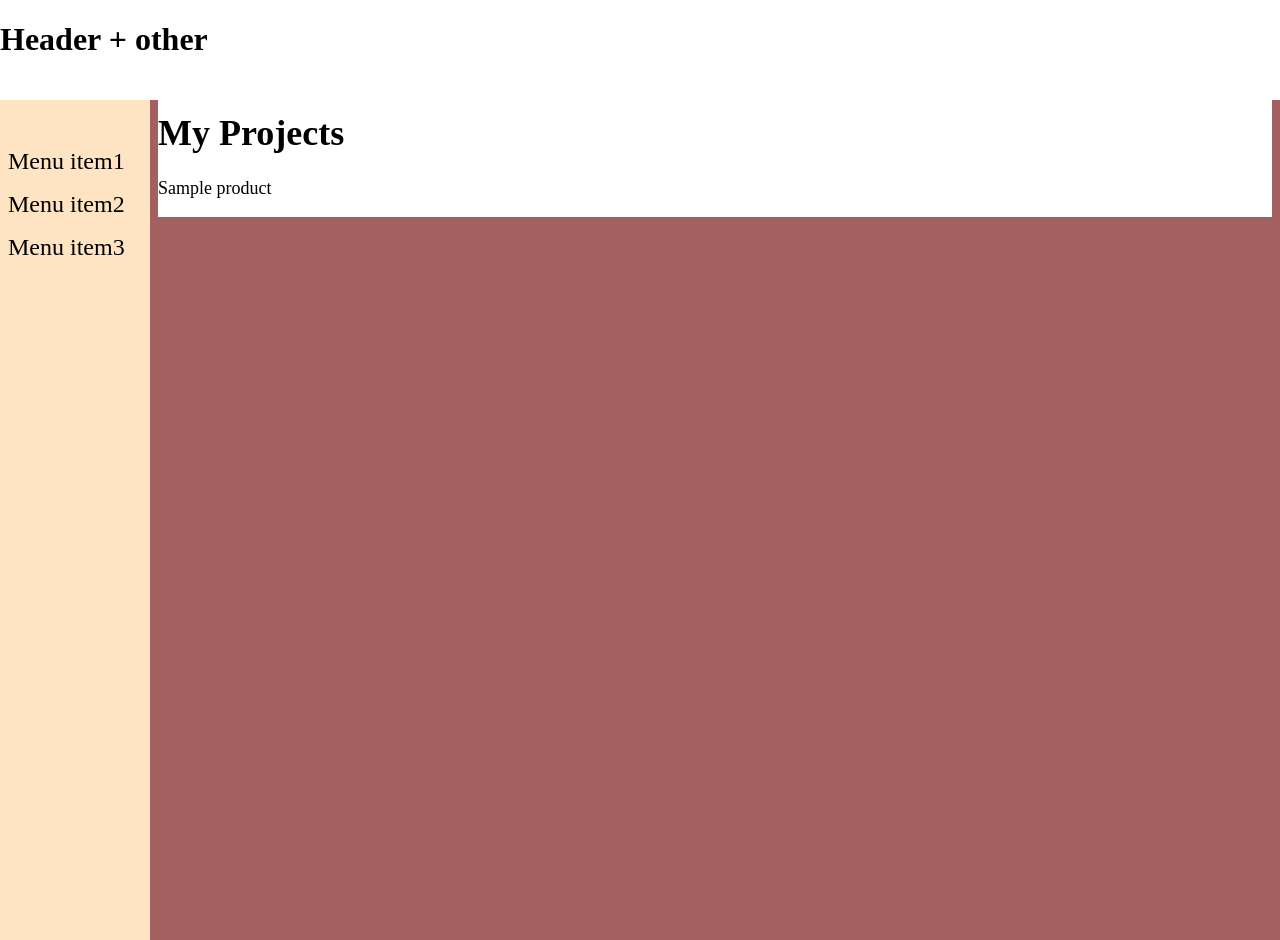
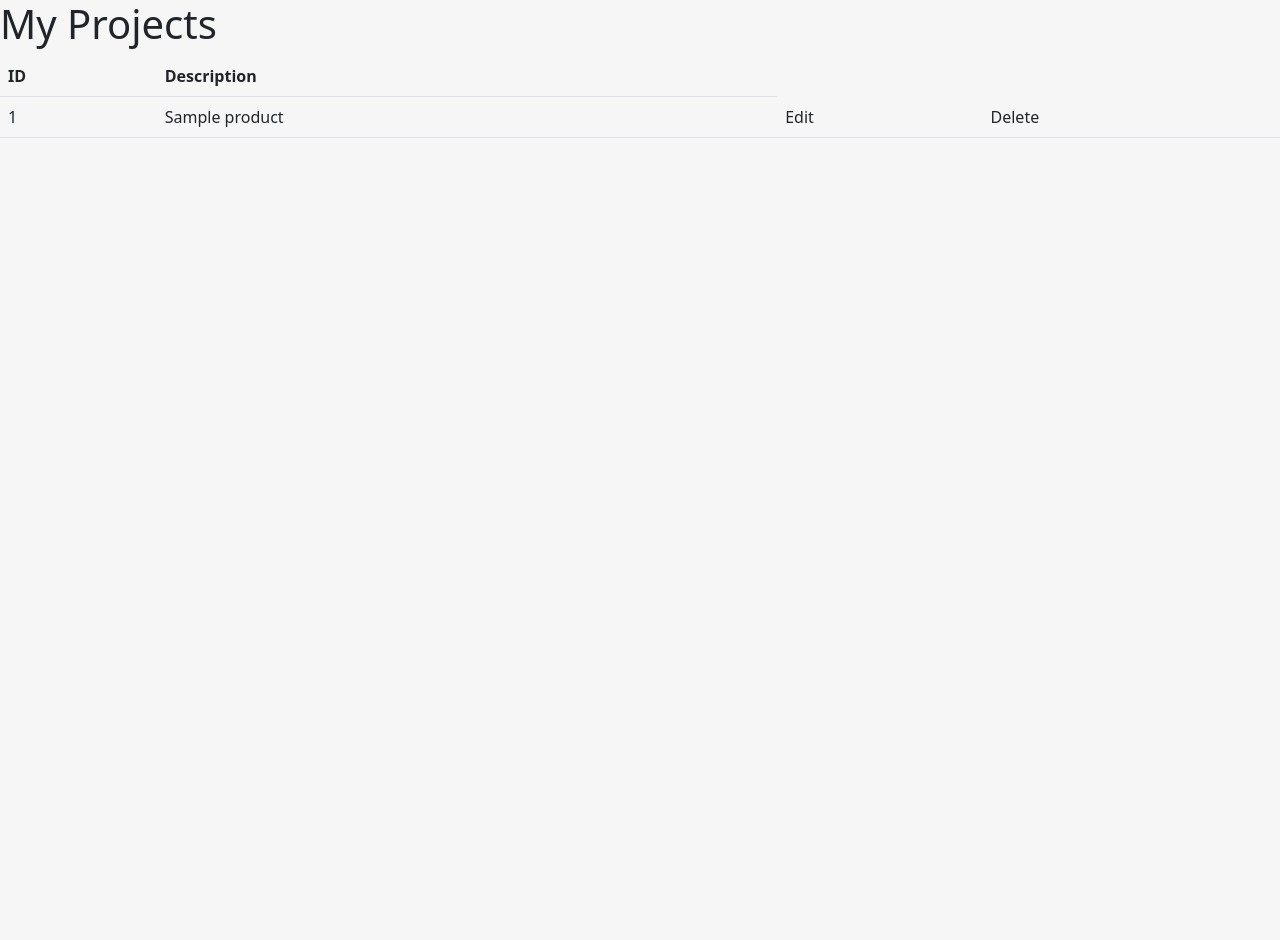
Before and after one commit to patricijus/portfolio, a Flask app: page /products/product_list in a window 1280 px wide. After the commit the page ends 138 px from the top, so only its background shows below. Run offline with Flask 3, Linux system fonts and the light colour scheme; tables that the repository leaves empty hold one stand-in row (values such as "Sample post").

Commit message:
added product table ans started learning bootstrap

```diff
--- a/my_final_project/products/templates/product-list.html
+++ b/my_final_project/products/templates/product-list.html
@@ -1,7 +1,24 @@
 {% extends 'index.html' %}
 
 {% block content %}
+<table class="table">
+    <thead>
+        <tr>
+            <th scope="col">ID</th>
+            <th scope="col">Description</th>
+        </tr>
+    </thead>
+    <tbody>
     {% for product in products %}
-        <p>{{ product }}</p>
+    <tr>
+        <td>{{ product.id }}</td>
+        <td>{{ product.name }}</td>
+        <td>Edit</td>
+        <td>Delete</td>
+    </tr>
+
     {% endfor %}
+    </tbody>
+</table>
+
 {% endblock content %}
--- a/my_final_project/static/css/main.css
+++ b/my_final_project/static/css/main.css
@@ -1,41 +1,48 @@
 body {
-    padding: 60px 0;
-    background: #a46060;
-    }
-    .header {
-        height: 100px;
-        width: 100%;
-        background: #fff;
-        position: absolute;
-        left:0;
-        top:0;
-    }
+    background: #f6f6f6;
+    height: 100vh;
+  }
+  nav {
+    background-color: white;
+  }
+  .search-form {
+    width: 50%;
+  }
 
-    .sidebar {
-        height: 100%;
-        width: 150px;
-        position: absolute;
-        left:0;
-        top:100px;
-        padding-top: 40px;
-        background-color: bisque;
-    }
+  #sidebar {
+    position: fixed;
+    top: 0;
+    bottom: 0;
+    left: 0;
+    z-index: 9999;
+    box-shadow: -1px 0 0 rgba(0, 0, 0, .1);
+    max-width: 10vw;
+  }
 
-    .sidebar div {
-        padding: 8px;
-        font-size: 24px;
-        display: block;
-    }
+  #sidebar .nav-item {
+    text-align: center;
+    padding: 25px 0;
+  }
 
-    .body {
-        margin-left: 150px;
-        font-size: 18px;
-        top:100px;
-        padding-top: 20px;
+  #sidebar .nav-item a {
+    color: rgba(0,0,0,.2);
+  }
 
-    }
+  #sidebar .nav-item a.active {
+    color: #0d6efd;
+  }
 
-    .content {
-        background: #fff;
-        align-content: center;
-    }
+  .vertical-nav {
+    margin-top: 20vh;
+  }
+
+  .logo {
+    max-height: 30px;
+    margin: 15px 25px;
+  }
+
+  a.navbar-brand {
+    text-align: center;
+    width: 100%;
+    display: block;
+  }
--- a/my_final_project/templates/index.html
+++ b/my_final_project/templates/index.html
@@ -8,27 +8,19 @@
 <meta name="author" content="Patrick Kennedy">
 <title>Ivan Dimic</title>
 <!-- styles -->
+<link href="https://cdn.jsdelivr.net/npm/bootstrap@5.2.3/dist/css/bootstrap.min.css" rel="stylesheet" integrity="sha384-rbsA2VBKQhggwzxH7pPCaAqO46MgnOM80zW1RWuH61DGLwZJEdK2Kadq2F9CUG65" crossorigin="anonymous">
 <link rel="stylesheet" href="{{ url_for('static', filename='css/main.css') }}">
 </head>
 <body>
-    <div class="header">
-        <h1>Header + other</h1>
-    </div>
-    <div class="sidebar">
-        <div>Menu item1</div>
-        <div>Menu item2</div>
-        <div>Menu item3</div>
-    </div>
     <div class="body">
         <div class="content">
             <h1>My Projects</h1>
         {% block content %}{% endblock %}
         </div>
-
     </div>
 
-
-
+<script src="https://cdn.jsdelivr.net/npm/@popperjs/core@2.9.2/dist/umd/popper.min.js" integrity="sha384-IQsoLXl5PILFhosVNubq5LC7Qb9DXgDA9i+tQ8Zj3iwWAwPtgFTxbJ8NT4GN1R8p" crossorigin="anonymous"></script>
+<script src="https://cdn.jsdelivr.net/npm/bootstrap@5.0.2/dist/js/bootstrap.min.js" integrity="sha384-cVKIPhGWiC2Al4u+LWgxfKTRIcfu0JTxR+EQDz/bgldoEyl4H0zUF0QKbrJ0EcQF" crossorigin="anonymous"></script>
 
 </body>
 </html>
```
